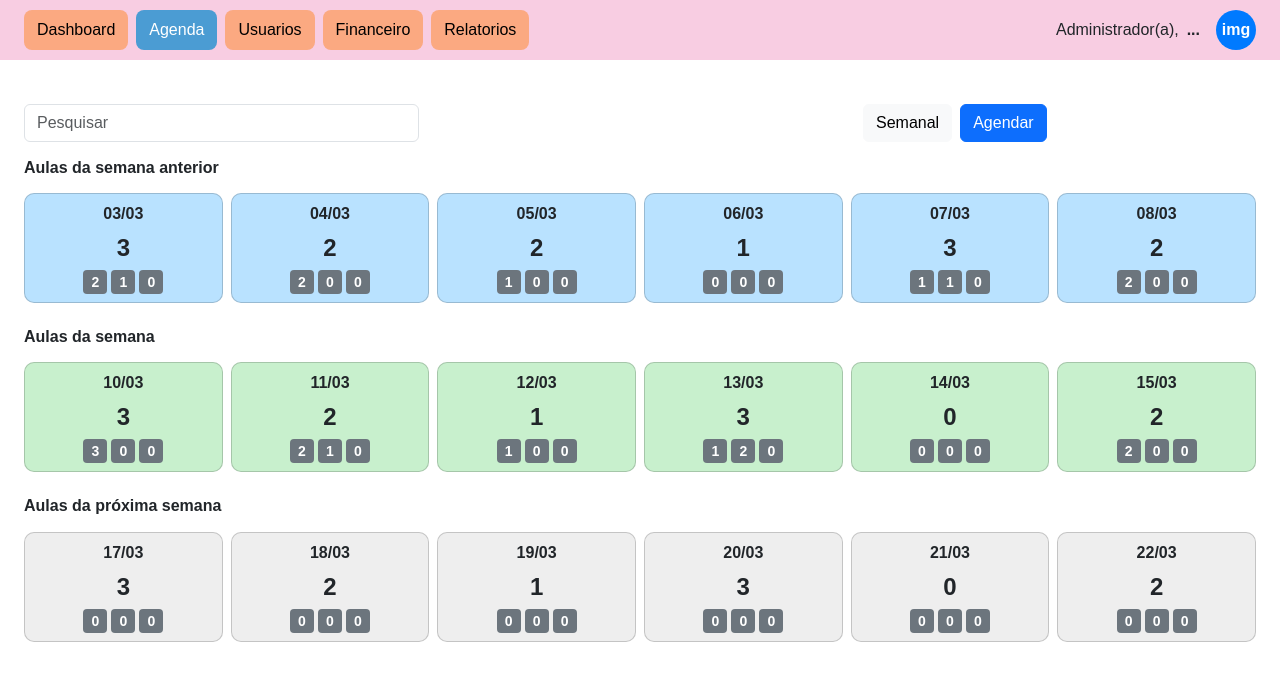
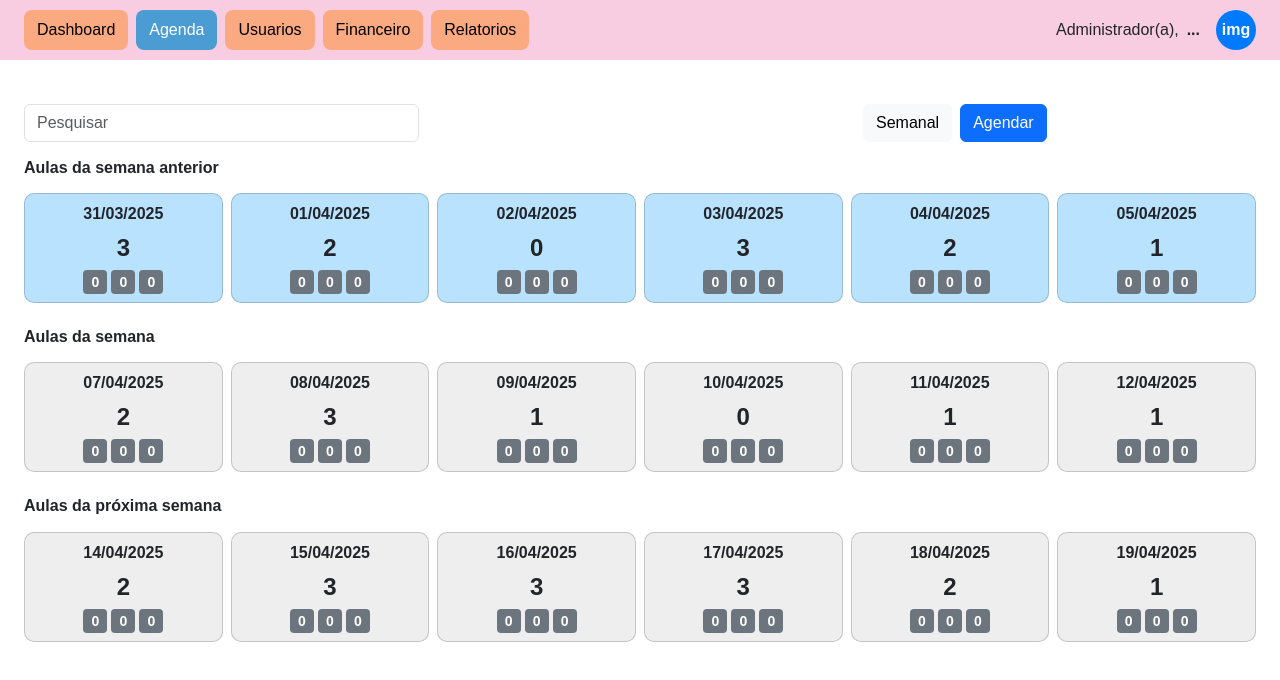
Before and after one commit to Ailton-guedes/Projeto-Personal-Kids, a React (Vite) app in the folder frontend/: page /agenda in a window 1280 px wide. Shown: the top 680 px of the page. Built offline with nearby package versions, Linux system fonts and the light colour scheme.

Commit message:
Implementação da funcionalidade do calendário conforme semana e data atual

```diff
--- a/frontend/package.json
+++ b/frontend/package.json
@@ -14,6 +14,7 @@
     "bootstrap": "^5.3.5",
     "react": "^19.0.0",
     "react-bootstrap": "^2.10.9",
+    "react-calendar": "^5.1.0",
     "react-dom": "^19.0.0",
     "react-icons": "^5.5.0",
     "react-router-dom": "^7.5.0"
--- a/frontend/src/pages/administrator/agenda/index.jsx
+++ b/frontend/src/pages/administrator/agenda/index.jsx
@@ -1,37 +1,38 @@
 import React from 'react';
 
 const Agenda = () => {
-  const data = {
-    "Aulas da semana anterior": [
-      { date: "03/03", total: 3, status: [2, 1, 0] },
-      { date: "04/03", total: 2, status: [2, 0, 0] },
-      { date: "05/03", total: 2, status: [1, 0, 0] },
-      { date: "06/03", total: 1, status: [0, 0, 0] },
-      { date: "07/03", total: 3, status: [1, 1, 0] },
-      { date: "08/03", total: 2, status: [2, 0, 0] },
-    ],
-    "Aulas da semana": [
-      { date: "10/03", total: 3, status: [3, 0, 0] },
-      { date: "11/03", total: 2, status: [2, 1, 0] },
-      { date: "12/03", total: 1, status: [1, 0, 0] },
-      { date: "13/03", total: 3, status: [1, 2, 0] },
-      { date: "14/03", total: 0, status: [0, 0, 0] },
-      { date: "15/03", total: 2, status: [2, 0, 0] },
-    ],
-    "Aulas da próxima semana": [
-      { date: "17/03", total: 3, status: [0, 0, 0] },
-      { date: "18/03", total: 2, status: [0, 0, 0] },
-      { date: "19/03", total: 1, status: [0, 0, 0] },
-      { date: "20/03", total: 3, status: [0, 0, 0] },
-      { date: "21/03", total: 0, status: [0, 0, 0] },
-      { date: "22/03", total: 2, status: [0, 0, 0] },
-    ],
+  const getWeekDates = (offset = 0) => {
+    const today = new Date();
+    const dayOfWeek = today.getDay();
+    const start = new Date(today);
+    start.setDate(today.getDate() - dayOfWeek + 1 + offset * 7);
+
+    return Array.from({ length: 6 }, (_, i) => {
+      const d = new Date(start);
+      d.setDate(start.getDate() + i);
+      return {
+        date: d.toLocaleDateString('pt-BR'),
+        total: Math.floor(Math.random() * 4),
+        status: [0, 0, 0],
+      };
+    });
   };
 
-  const getBgColor = (section) => {
-    if (section.includes("anterior")) return "#b9e2ff";
-    if (section.includes("próxima")) return "#eee";
-    return "#c8f0cd";
+  const data = {
+    "Aulas da semana anterior": getWeekDates(-1),
+    "Aulas da semana": getWeekDates(0),
+    "Aulas da próxima semana": getWeekDates(1),
+  };
+
+  const getBgColor = (dateStr) => {
+    const today = new Date();
+    const [day, month, year] = dateStr.split('/').map(Number);
+    const date = new Date(year, month - 1, day);
+    today.setHours(0, 0, 0, 0);
+    date.setHours(0, 0, 0, 0);
+    if (date.getTime() === today.getTime()) return "#c8f0cd";
+    if (date < today) return "#b9e2ff";
+    return "#eee";
   };
 
   return (
@@ -54,7 +55,13 @@ const Agenda = () => {
           <div className="row g-2">
             {days.map((day, index) => (
               <div key={index} className="col-xs-6 col-sm-4 col-md-2">
-                <div className="card" style={{ backgroundColor: getBgColor(sectionTitle), borderRadius: "10px" }}>
+                <div
+                  className="card"
+                  style={{
+                    backgroundColor: getBgColor(day.date),
+                    borderRadius: "10px"
+                  }}
+                >
                   <div className="card-body text-center p-2">
                     <div className="fw-bold">{day.date}</div>
                     <div className="my-1 fw-bold" style={{ fontSize: "24px" }}>
```
Also changed, not shown: 1 other file (tests, documents, lock files or other folders).
